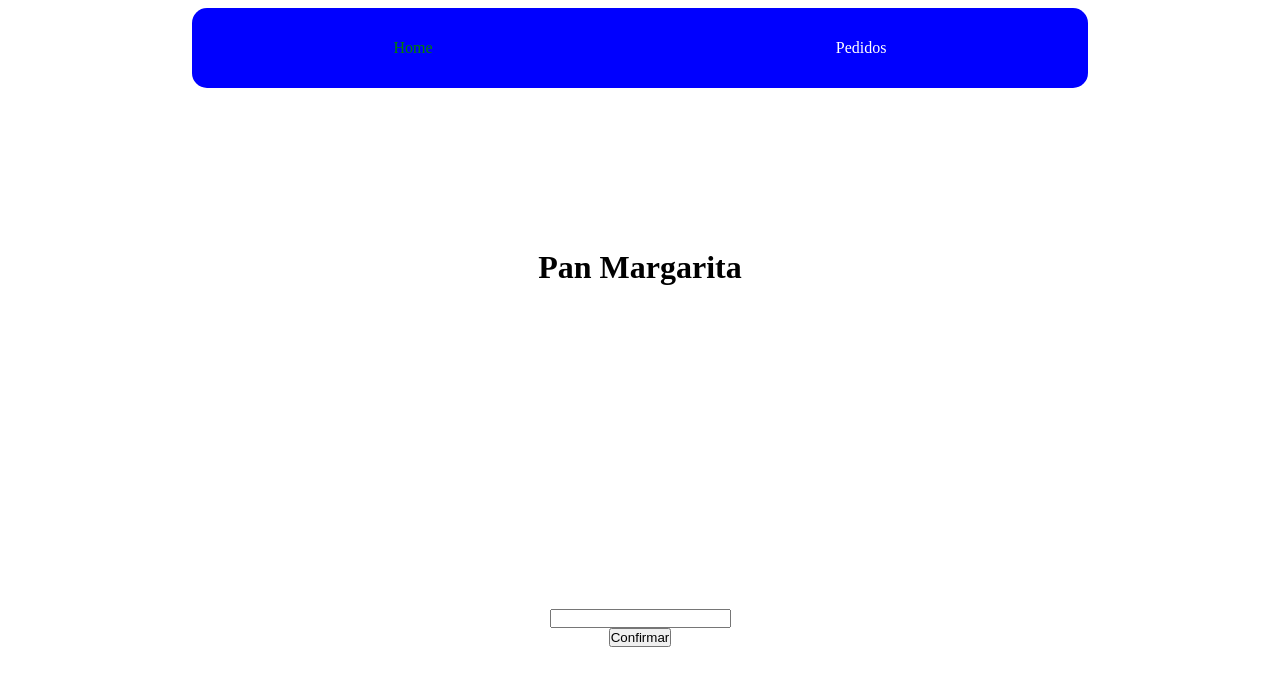
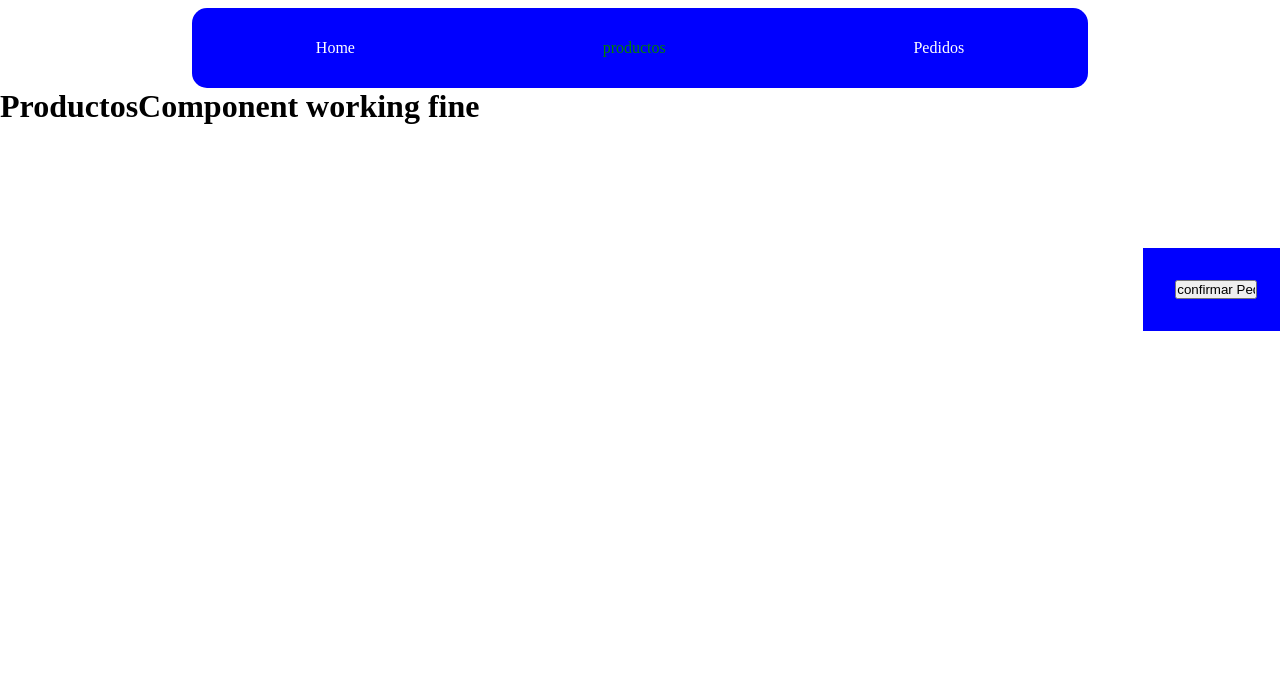
Before and after one commit to koregfx/pan-marga, an Angular app: page /productos in a window 1280 px wide. Before the commit this address led to /home. Shown: the top 686 px of the page. Built offline with nearby package versions, Linux system fonts and the light colour scheme.

Commit message:
startof pedidos implementation

```diff
--- a/src/app/app.module.ts
+++ b/src/app/app.module.ts
@@ -14,13 +14,15 @@ import { AppComponent } from './app.component';
 import { NavbarComponent } from './components/shared/navbar/navbar.component';
 import { PedidosComponent } from './components/pedidos/pedidos.component';
 import { HomeComponent } from './components/home/home.component';
+import { ProductosComponent } from './components/productos/productos.component';
 
 @NgModule({
   declarations: [
     AppComponent,
     NavbarComponent,
     PedidosComponent,
-    HomeComponent
+    HomeComponent,
+    ProductosComponent
   ],
   imports: [
     BrowserModule,
--- a/src/app/app.routes.ts
+++ b/src/app/app.routes.ts
@@ -1,10 +1,12 @@
 import { RouterModule, Routes } from "@angular/router";
 import { PedidosComponent } from './components/pedidos/pedidos.component';
 import { HomeComponent } from './components/home/home.component';
+import { ProductosComponent } from './components/productos/productos.component';
 
 const app_routes: Routes = [
     { path: 'home', component: HomeComponent },
     { path: 'pedidos', component: PedidosComponent },
+    { path: 'productos', component: ProductosComponent },
     { path: '**', pathMatch: 'full', redirectTo: 'home' }
 ];
 
--- a/src/app/components/home/home.component.html
+++ b/src/app/components/home/home.component.html
@@ -1,7 +1,7 @@
 <div class="flexColum home-content">
     <h1>Pan Margarita</h1>
     <div class="flexColum">
-        <input type="text">
-        <input type="submit" value="Confirmar">
+        <input type="text" #name>
+        <input (click)="setPedidoName(name)" [routerLink]="['pedidos']" type="submit" value="Confirmar">
     </div>
 </div>
--- a/src/app/components/home/home.component.ts
+++ b/src/app/components/home/home.component.ts
@@ -1,5 +1,5 @@
 import { Component } from '@angular/core';
-
+import { PedidosService, Pedido } from '../../services/pedido.service';
 
 @Component({
     selector: 'app-home',
@@ -7,5 +7,12 @@ import { Component } from '@angular/core';
     styleUrls: ['home.component.css']
 })
 export class HomeComponent {
+    pedidoActual: Pedido;
+    constructor(private _pedidoService: PedidosService) {
 
+    }
+
+    setPedidoName(name: string): void {
+        this._pedidoService.setpedidoName(name);
+    }
 }
--- /dev/null
+++ b/src/app/components/productos/productos.component.html
@@ -0,0 +1 @@
+<h1>ProductosComponent working fine</h1>
--- a/src/app/components/shared/navbar/navbar.component.css
+++ b/src/app/components/shared/navbar/navbar.component.css
@@ -11,3 +11,22 @@
 .active a{
     color: green;
 }
+.pedido{
+    position: absolute;
+    right: 0;
+    max-height: 80%;
+    margin-top: 20vh;
+    background-color: blue;
+    color: white;
+
+}
+
+.pedido_container{
+    margin: 2rem;
+}
+
+.pedido input{
+    width: 60%;
+    margin-bottom: 2rem;
+    margin-left: 2rem;
+}
--- a/src/app/components/shared/navbar/navbar.component.html
+++ b/src/app/components/shared/navbar/navbar.component.html
@@ -4,7 +4,20 @@
             <a [routerLink]="['home']">Home</a>
         </li>
         <li routerLinkActive="active">
+            <a [routerLink]="['productos']">productos</a>
+        </li>
+        <li routerLinkActive="active">
             <a [routerLink]="['pedidos']">Pedidos</a>
         </li>
     </ul>
 </div>
+<div class="pedido">
+    <div class="pedido_container">
+        <p>{{ nombre }}</p>
+        <p *ngFor="let item of productos">{{item.cantidad}} {{item.tipo}} {{item.masa}} {{item.peso}}g {{item.precio *
+            item.cantidad}}€
+        </p>
+    </div>
+
+    <input type="submit" value="confirmar Pedido">
+</div>
--- a/src/app/components/shared/navbar/navbar.component.ts
+++ b/src/app/components/shared/navbar/navbar.component.ts
@@ -1,11 +1,45 @@
-import { Component } from '@angular/core';
-
+import { Component, OnInit } from '@angular/core';
+import { PedidosService, Pan, Pedido } from '../../../services/pedido.service';
 
 @Component({
     selector: 'app-navbar',
     templateUrl: './navbar.component.html',
     styleUrls: ['navbar.component.css']
 })
-export class NavbarComponent {
+export class NavbarComponent implements OnInit {
+    nombre: string;
+    productos: Pan[] = [
+        {
+            tipo: 'bocadillo',
+            peso: 90,
+            precio: 0.45,
+            masa: 'viena',
+            cantidad: 2
+        }
+    ];
+    pedido: Pedido;
+    getNombre(): void {
 
+        if (this._pedidoService.getPedidoActual()) {
+            this.nombre = this._pedidoService.getPedidoActual().nombre;
+        }
+        else {
+            this.nombre = 'introducir nombre';
+        }
+    }
+    getProductos(): void {
+        if (this._pedidoService.getPedidoActual()) {
+            this.productos = this._pedidoService.getPedidoActual().pan;
+        } else {
+        }
+    }
+    sendPedido(): void {
+        this._pedidoService.sendPedido(this.pedido);
+    }
+    constructor(private _pedidoService: PedidosService) { }
+
+    ngOnInit() {
+        this.getNombre();
+        this.getProductos();
+    }
 }
--- a/src/app/services/pedido.service.ts
+++ b/src/app/services/pedido.service.ts
@@ -1,21 +1,59 @@
 import { Injectable } from '@angular/core';
+
 @Injectable()
 export class PedidosService {
-    private panes: any[] = [
+    private panes: Pan[] = [
         {
             tipo: 'bocadillo',
             peso: 90,
             precio: 0.45,
+            cantidad: 0,
             masa: 'viena'
         },
         {
             tipo: 'bocadillo',
             peso: 120,
             precio: 0.55,
-            masa: 'viena'
+            masa: 'viena',
+            cantidad: 0
         }
-    ]
+    ];
+    private pedidos: Pedido[];
+
+    private pedidoActual: Pedido =
+        {
+        };
+
     constructor() {
-        console.log("servicio de Pedidos listo para usar");
+        console.log('servicio de Pedidos listo para usar');
+    }
+    getPanes(): Pan[] {
+        return this.panes;
+    }
+    getPedidoActual(): Pedido {
+        return this.pedidoActual;
+    }
+    setpedidoName(name: string): void {
+        this.pedidoActual.nombre = name;
+        console.log(this.pedidoActual);
+    }
+    sendPedido(pedido: Pedido): void {
+        this.pedidoActual = pedido;
+        this.pedidos.push(this.pedidoActual);
     }
 }
+
+
+export interface Pedido {
+    nombre?: string;
+    fecha?: Date;
+    pan?: Pan[];
+}
+
+export interface Pan {
+    tipo: string;
+    peso: number;
+    precio: number;
+    masa: string;
+    cantidad: number;
+}
```
Also changed, not shown: src/app/components/productos/productos.component.ts (added, +11 -0 lines), src/app/components/productos/productos.component.css (added).
